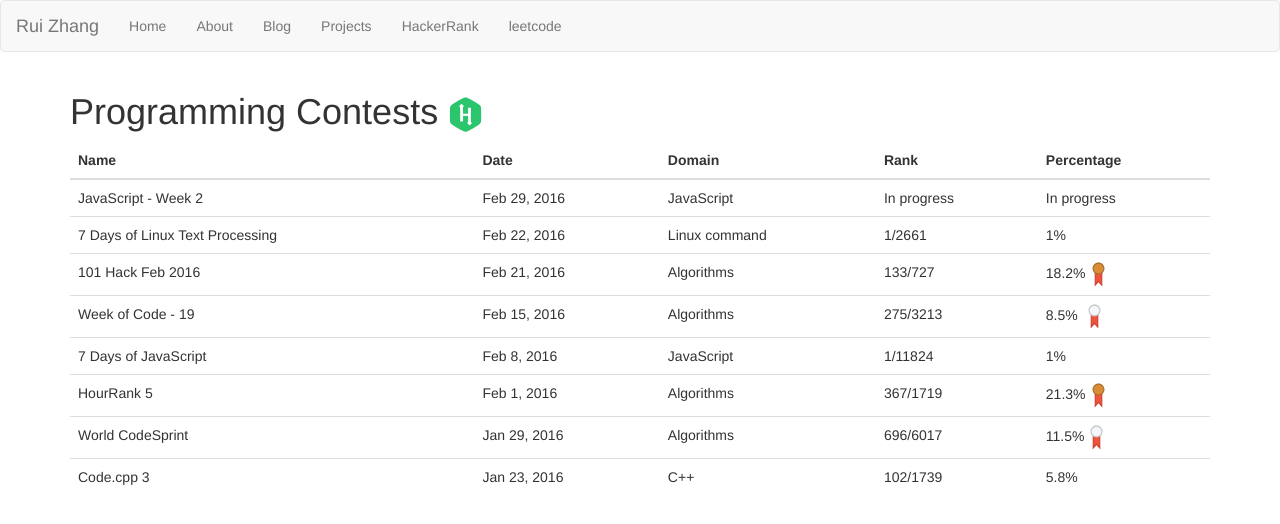
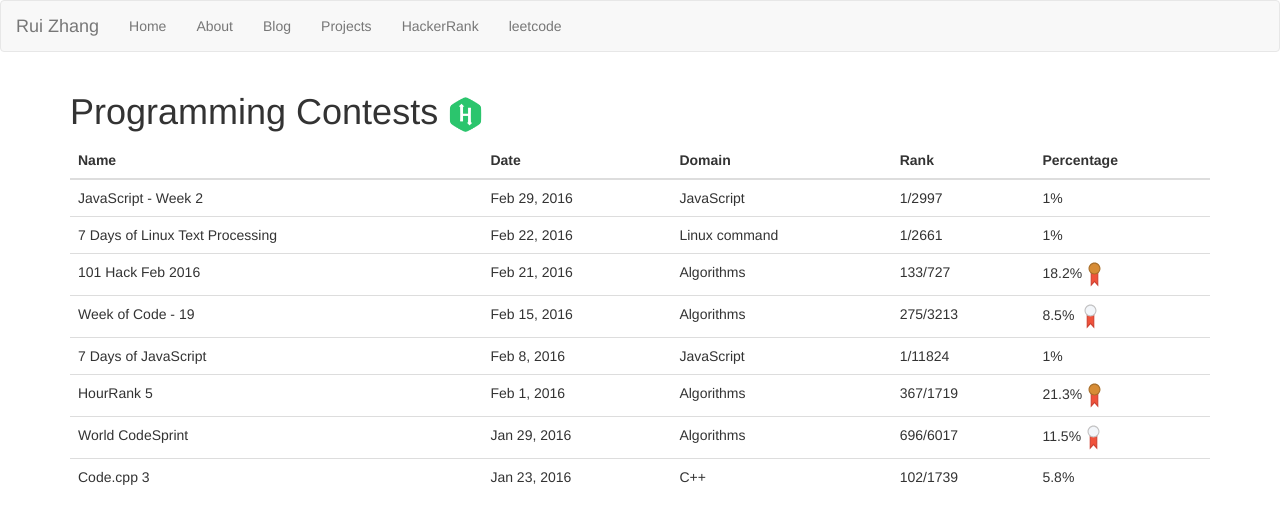
Before and after one commit to RayZ-O/RayZ-O.github.io, a Jekyll site: the page built from hackerrank/index.html, in a window 1280 px wide. Shown: the top 524 px of the page. Built offline with Jekyll 4.4.1, drawn with Linux system fonts in a browser that asks for light colours.

Commit message:
Update content

```diff
--- a/_layouts/post.html
+++ b/_layouts/post.html
@@ -1,6 +1,7 @@
 ---
 layout: default
 ---
+<div class="container">
 <h1>{{ page.title }}</h1>
 <p class="meta" style="font-size: 1.2em">{{ page.date | date_to_string }} By {{ page.author }}</p>
 
@@ -11,3 +12,4 @@
 	{% include disqus.html %}
   </div>
 </div>
+</div>
--- a/hackerrank/index.html
+++ b/hackerrank/index.html
@@ -19,8 +19,8 @@
       <td>JavaScript - Week 2</td>
       <td>Feb 29, 2016</td>
       <td>JavaScript</td>
-      <td>In progress</td>
-      <td>In progress</td>
+      <td> 1/2997</td>
+      <td>1%</td>
     </tr>
     <tr>
       <td>7 Days of Linux Text Processing</td>
```
